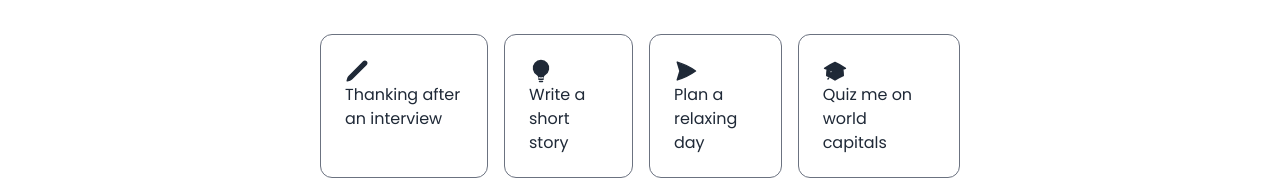
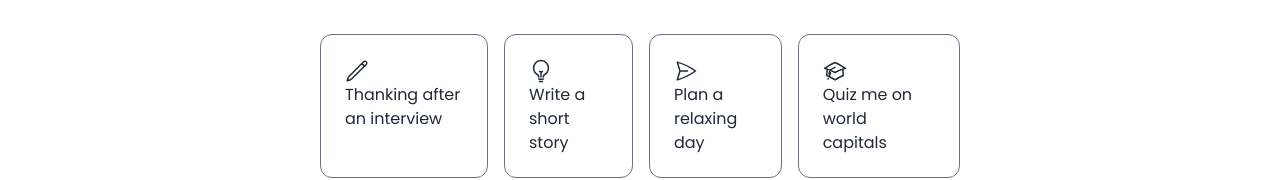
Before and after one commit to Fadilix/chat-gpt-clone, a React (Vite) app: page / in a window 1280 px wide. Shown: the part 260-440 px from the top of the page. Built offline with nearby package versions, Linux system fonts and the light colour scheme.

Commit message:
fix : icon fill

```diff
--- a/src/components/Icons/Buble.jsx
+++ b/src/components/Icons/Buble.jsx
@@ -8,7 +8,7 @@ const Buble = () => {
       viewBox="0 0 24 24"
       strokeWidth="1.5"
       stroke="currentColor"
-      className="size-6 fill-current text-base-content"
+      className="size-6 text-base-content"
     >
       <path
         strokeLinecap="round"
--- a/src/components/Icons/Degree.jsx
+++ b/src/components/Icons/Degree.jsx
@@ -8,7 +8,7 @@ const Degree = () => {
       viewBox="0 0 24 24"
       strokeWidth="1.5"
       stroke="currentColor"
-      className="size-6 fill-current text-base-content"
+      className="size-6 text-base-content"
     >
       <path
         strokeLinecap="round"
--- a/src/components/Icons/Globe.jsx
+++ b/src/components/Icons/Globe.jsx
@@ -8,7 +8,7 @@ const Globe = () => {
       viewBox="0 0 24 24"
       strokeWidth="1.5"
       stroke="currentColor"
-      className="size-6 fill-current text-base-content"
+      className="size-6 text-base-content"
     >
       <path
         strokeLinecap="round"
--- a/src/components/Icons/Pen.jsx
+++ b/src/components/Icons/Pen.jsx
@@ -8,7 +8,7 @@ const Pen = () => {
       viewBox="0 0 24 24"
       strokeWidth="1.5"
       stroke="currentColor"
-      className="size-6 fill-current text-base-content"
+      className="size-6 text-base-content"
     >
       <path
         strokeLinecap="round"
--- a/src/components/Icons/Send.jsx
+++ b/src/components/Icons/Send.jsx
@@ -8,7 +8,7 @@ const Send = () => {
       viewBox="0 0 24 24"
       strokeWidth="1.5"
       stroke="currentColor"
-      className="size-6 fill-current text-base-content"
+      className="size-6 text-base-content"
     >
       <path
         strokeLinecap="round"
--- a/src/components/Icons/Stop.jsx
+++ b/src/components/Icons/Stop.jsx
@@ -8,7 +8,7 @@ const Stop = () => {
       viewBox="0 0 24 24"
       strokeWidth="1.5"
       stroke="currentColor"
-      className="size-6 fill-current text-base-content"
+      className="size-6 text-base-content"
     >
       <path
         strokeLinecap="round"
```
